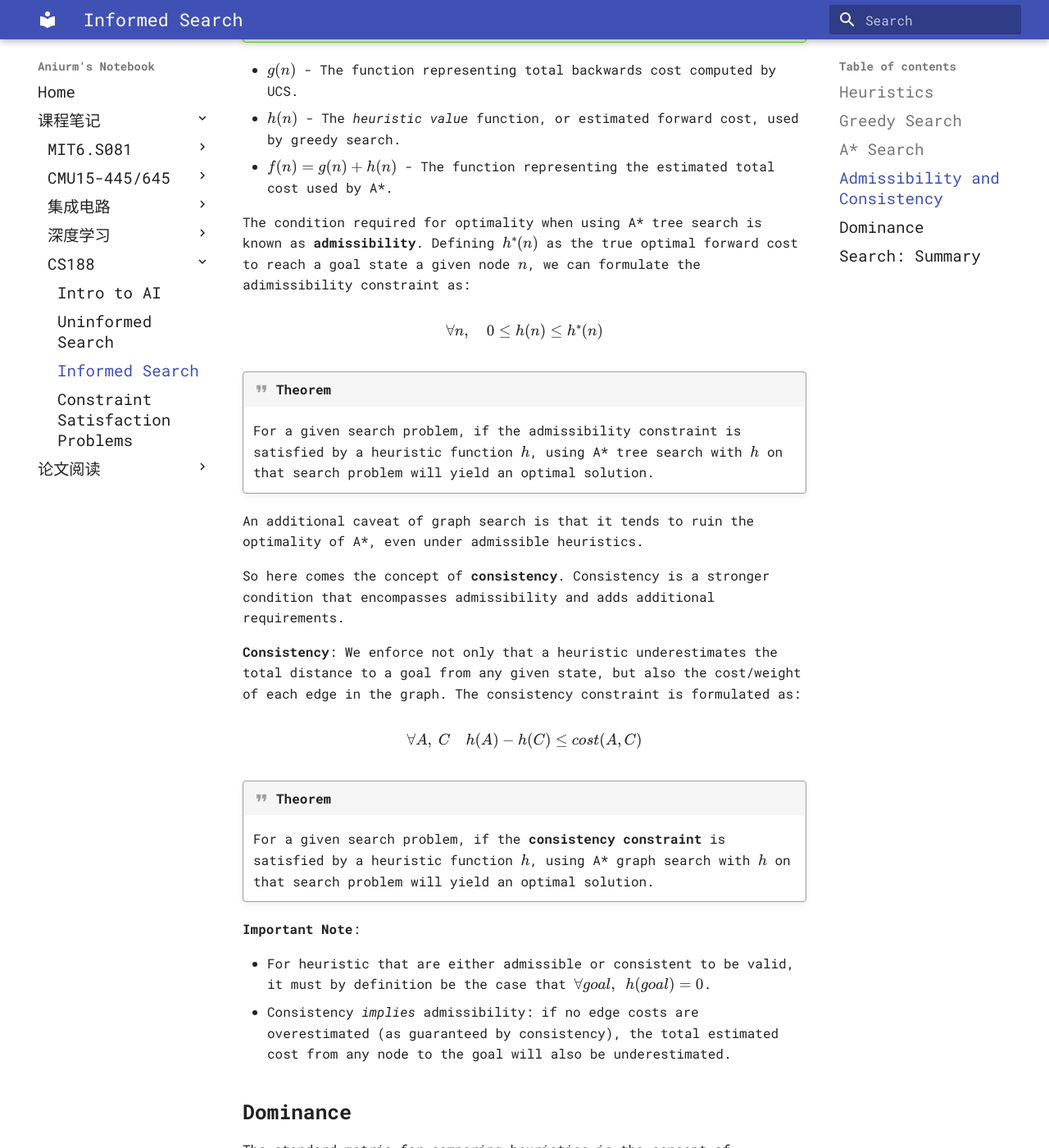
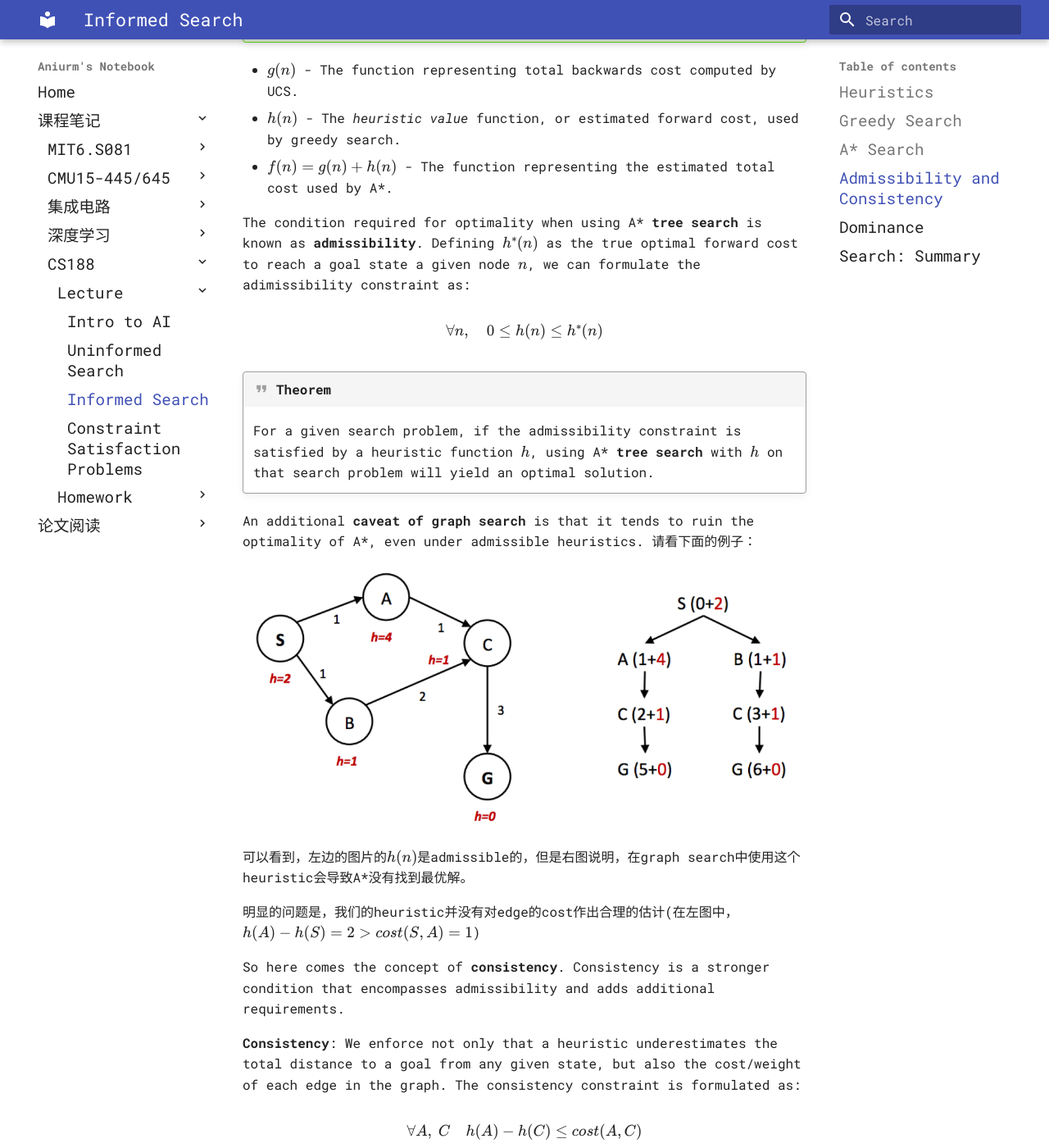
Before and after one commit to Aniurm/notebook, an MkDocs documentation site: the page built from docs/course_notes/cs188/lecture/3-Informed-Search.md, in a window 1280 px wide and 1400 px high, scrolled down 1409 px. Shown: the whole window at 82% size. Built offline with MkDocs 1.6.1 and Material for MkDocs 9.7.7, drawn with Linux system fonts in a browser that asks for light colours; some web fonts are replaced; some of the changed text lies outside the part shown.

Commit message:
feat(cs188):

```diff
--- a/docs/course_notes/cs188/lecture/3-Informed-Search.md
+++ b/docs/course_notes/cs188/lecture/3-Informed-Search.md
@@ -48,7 +48,7 @@ state as input and output a corresponding estimate.
 * $f(n) = g(n) + h(n)$ - The function representing the
   estimated total cost used by A*.
 
-The condition required for optimality when using A\* tree search
+The condition required for optimality when using A\* **tree search**
 is known as **admissibility**. Defining $h^*(n)$ as the true optimal
 forward cost to reach a goal state a given node $n$,
 we can formulate the adimissibility constraint as:
@@ -59,11 +59,17 @@ $$
 
 !!! quote "Theorem"
     For a given search problem, if the admissibility constraint is satisfied
-    by a heuristic function $h$, using A* tree search with $h$ on that
+    by a heuristic function $h$, using A\* **tree search** with $h$ on that
     search problem will yield an optimal solution.
 
-An additional caveat of graph search is that it tends to ruin the
-optimality of A*, even under admissible heuristics.
+An additional **caveat of graph search** is that it tends to ruin the
+optimality of A*, even under admissible heuristics. 请看下面的例子：
+
+![](../img/caveat-graph-search.png){width="1000"}
+
+可以看到，左边的图片的$h(n)$是admissible的，但是右图说明，在graph search中使用这个heuristic会导致A\*没有找到最优解。
+
+明显的问题是，我们的heuristic并没有对edge的cost作出合理的估计(在左图中，$h(A) - h(S) = 2 \gt cost(S, A) = 1$)
 
 So here comes the concept of **consistency**. Consistency is a stronger condition that encompasses
 admissibility and adds additional requirements.
@@ -78,7 +84,7 @@ $$
 
 !!! quote "Theorem"
     For a given search problem, if the **consistency constraint** is satisfied
-    by a heuristic function $h$, using A* graph search with $h$ on that
+    by a heuristic function $h$, using A\* **graph search** with $h$ on that
     search problem will yield an optimal solution.
 
 **Important Note**:
--- a/mkdocs.yml
+++ b/mkdocs.yml
@@ -32,10 +32,13 @@ nav:
         - course_notes/deep-learning/lrnn.md
         - course_notes/deep-learning/cnn.md
     - CS188:
+      - Lecture:
         - course_notes/cs188/lecture/1-Intro-to-AI.md
         - course_notes/cs188/lecture/2-Uninformed-Search.md
         - course_notes/cs188/lecture/3-Informed-Search.md
         - course_notes/cs188/lecture/4-CSPs.md
+      - Homework:
+        - course_notes/cs188/homework/hw1.md
   - 论文阅读:
     - X-NIC:
       - paper_read/virtio-linux-overview.md
```
Also changed, not shown: docs/course_notes/cs188/homework/hw1.md (added, +59 -0 lines), docs/course_notes/cs188/img/caveat-graph-search.png (added), docs/course_notes/cs188/img/hw-q10-3.png (added), docs/course_notes/cs188/img/hw1-finish.png (added), docs/course_notes/cs188/img/hw1-q10-1.png (added), docs/course_notes/cs188/img/hw1-q7-3.png (added), docs/course_notes/cs188/img/hw1-q7.png (added).
